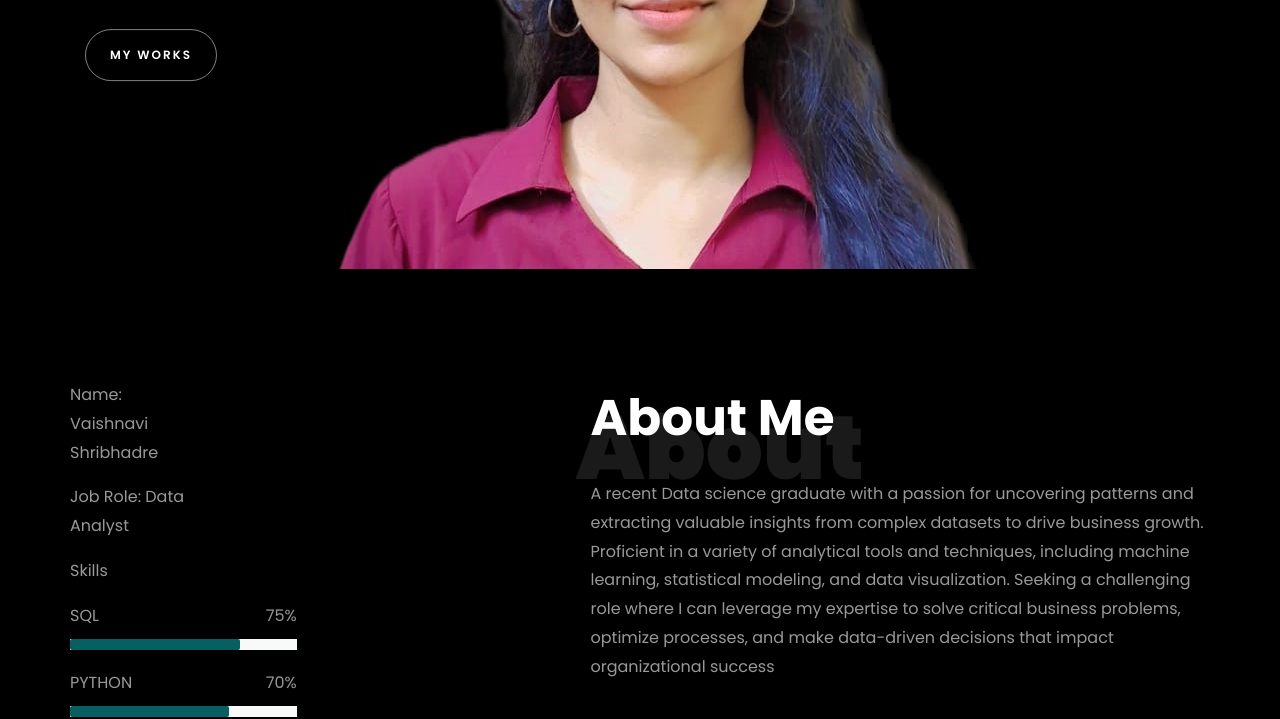
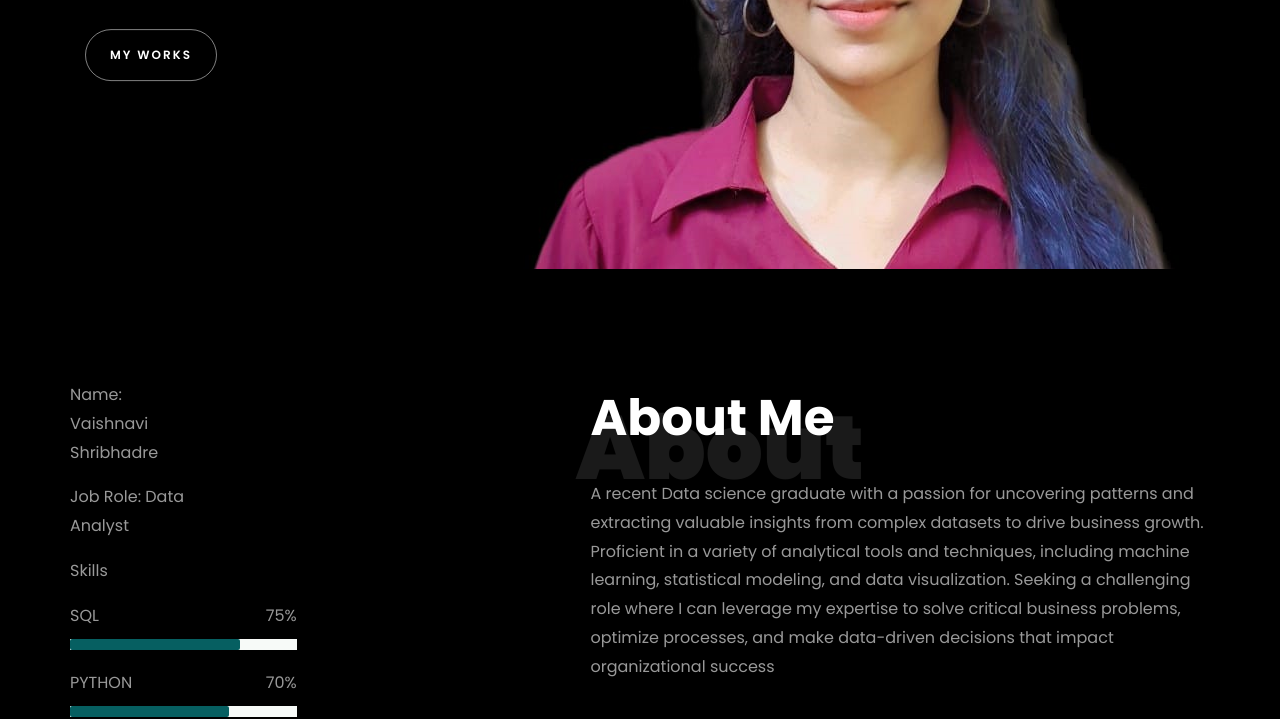
Before and after one commit to vysh021/vaishnavishreebhadre.github.io, a plain HTML site: page index.html in a window 1280 px wide. Shown: the part 481-1200 px from the top of the page. Drawn offline with Linux system fonts and the light colour scheme; files whose address does not match are found by name.

Commit message:
initial commit

```diff
--- a/index.html
+++ b/index.html
@@ -141,10 +141,10 @@
 	         <div class="container">
 	          <div class="row d-md-flex no-gutters slider-text align-items-end justify-content-end" data-scrollax-parent="true">
 				<!-- <img class="img-fluid" src="images/my234.jpg"> -->
-	          	<!-- <div class="" style="background-image:url('images/my234.jpg');">
+	          	<div class=""one-third order-md-last img>
+					<img class="order-md-last img" src="images/my234.jpg" />
 	          	 <div class="overlay"></div>
-	          	</div>-->
-				<div class="col-auto mx-auto mb-3"><img class="order-md-last img" src="images/my234.jpg" /></div>
+	          	</div>
 		          <div class="one-forth d-flex  align-items-center ftco-animate" data-scrollax=" properties: { translateY: '70%' }">
 		          	<div class="text">
 		          		<span clas0s="subheading" ><h2>Hello! </h2></span>
```
